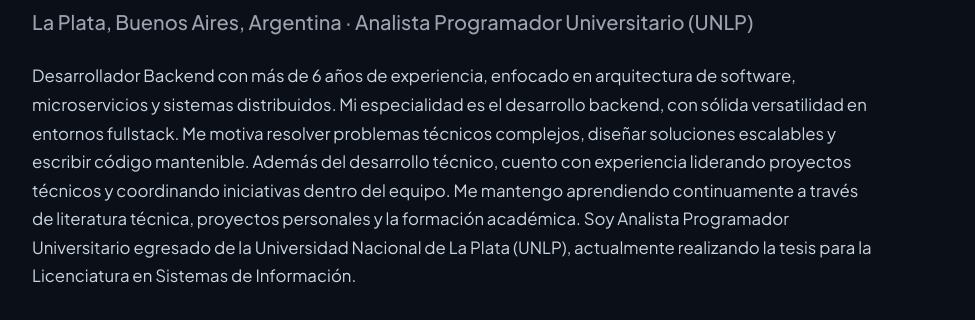
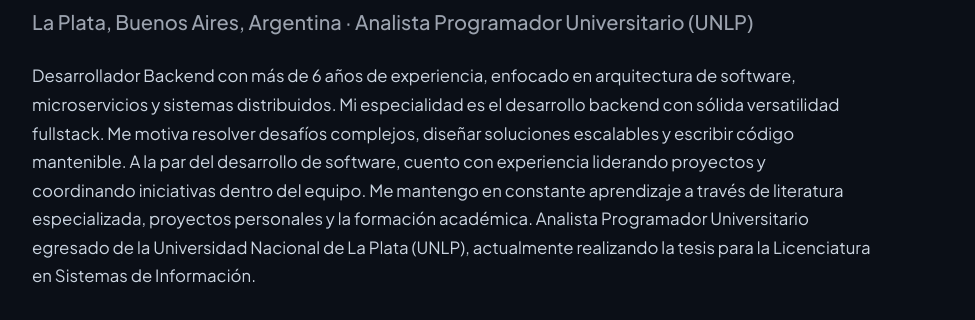
Before and after one commit to lorenzorepetto/lorenzorepetto.github.io, a website: page index.html in a window 1280 px wide. Shown: the part 291-611 px from the top of the page, without its empty margins (152-1127 px from the left). Drawn offline with Linux system fonts and the light colour scheme.

Commit message:
Refactor CV and portfolio to 1-page Silver.dev standard, eliminate repetitive wording, and remove last updated timestamp

```diff
--- a/index.html
+++ b/index.html
@@ -561,7 +561,7 @@
     </div>
 
     <p class="hero-summary" id="txt-hero-summary">
-      Desarrollador Backend con más de 6 años de experiencia, enfocado en arquitectura de software, microservicios y sistemas distribuidos. Mi especialidad es el desarrollo backend, con sólida versatilidad en entornos fullstack. Me motiva resolver problemas técnicos complejos, diseñar soluciones escalables y escribir código mantenible. Además del desarrollo técnico, cuento con experiencia liderando proyectos técnicos y coordinando iniciativas dentro del equipo. Me mantengo aprendiendo continuamente a través de literatura técnica, proyectos personales y la formación académica. Soy Analista Programador Universitario egresado de la Universidad Nacional de La Plata (UNLP), actualmente realizando la tesis para la Licenciatura en Sistemas de Información.
+      Desarrollador Backend con más de 6 años de experiencia, enfocado en arquitectura de software, microservicios y sistemas distribuidos. Mi especialidad es el desarrollo backend con sólida versatilidad fullstack. Me motiva resolver desafíos complejos, diseñar soluciones escalables y escribir código mantenible. A la par del desarrollo de software, cuento con experiencia liderando proyectos y coordinando iniciativas dentro del equipo. Me mantengo en constante aprendizaje a través de literatura especializada, proyectos personales y la formación académica. Analista Programador Universitario egresado de la Universidad Nacional de La Plata (UNLP), actualmente realizando la tesis para la Licenciatura en Sistemas de Información.
     </p>
 
     <div class="hero-links">
@@ -832,7 +832,7 @@
       badge: "Senior Backend Developer · Software Architecture",
       heroHeadline: "Backend & Sistemas Distribuidos",
       heroSub: "La Plata, Buenos Aires, Argentina · Analista Programador Universitario (UNLP)",
-      heroSummary: "Desarrollador Backend con más de 6 años de experiencia, enfocado en arquitectura de software, microservicios y sistemas distribuidos. Mi especialidad es el desarrollo backend, con sólida versatilidad en entornos fullstack. Me motiva resolver problemas técnicos complejos, diseñar soluciones escalables y escribir código mantenible. Además del desarrollo técnico, cuento con experiencia liderando proyectos técnicos y coordinando iniciativas dentro del equipo. Me mantengo aprendiendo continuamente a través de literatura técnica, proyectos personales y la formación académica. Soy Analista Programador Universitario egresado de la Universidad Nacional de La Plata (UNLP), actualmente realizando la tesis para la Licenciatura en Sistemas de Información.",
+      heroSummary: "Desarrollador Backend con más de 6 años de experiencia, enfocado en arquitectura de software, microservicios y sistemas distribuidos. Mi especialidad es el desarrollo backend con sólida versatilidad fullstack. Me motiva resolver desafíos complejos, diseñar soluciones escalables y escribir código mantenible. A la par del desarrollo de software, cuento con experiencia liderando proyectos y coordinando iniciativas dentro del equipo. Me mantengo en constante aprendizaje a través de literatura especializada, proyectos personales y la formación académica. Analista Programador Universitario egresado de la Universidad Nacional de La Plata (UNLP), actualmente realizando la tesis para la Licenciatura en Sistemas de Información.",
       downloadCv: "Descargar CV (PDF)",
       cvFile: "Lorenzo_Repetto_CV_ES.pdf",
       statExp: "Años de Experiencia",
@@ -857,7 +857,7 @@
       badge: "Senior Backend Developer · Software Architecture",
       heroHeadline: "Backend & Distributed Systems",
       heroSub: "La Plata, Buenos Aires, Argentina · Analista Programador Universitario (UNLP)",
-      heroSummary: "Senior Backend Developer with over 6 years of experience focused on software architecture, microservices, and distributed systems. Specialized in backend engineering with solid full-stack versatility. Driven by solving complex technical challenges, building scalable systems, and writing maintainable code. In addition to hands-on development, experienced in leading technical projects and coordinating initiatives across teams. Constantly expanding knowledge through technical literature, personal projects, and academic studies. Holds a degree as Analista Programador Universitario from UNLP, currently completing thesis for a Bachelor's degree in Information Systems.",
+      heroSummary: "Senior Backend Developer with over 6 years of experience focused on software architecture, microservices, and distributed systems. Specialized in backend engineering with solid full-stack versatility. Driven by solving complex challenges, building scalable systems, and writing maintainable code. In addition to hands-on software development, experienced in leading projects and coordinating cross-team initiatives. Constantly expanding knowledge through specialized literature, personal projects, and academic studies. Holds a degree as Analista Programador Universitario from UNLP, currently completing thesis for a Bachelor's degree in Information Systems.",
       downloadCv: "Download CV (PDF)",
       cvFile: "Lorenzo_Repetto_CV_EN.pdf",
       statExp: "Years Experience",
```
Also changed, not shown: 2 other files.
